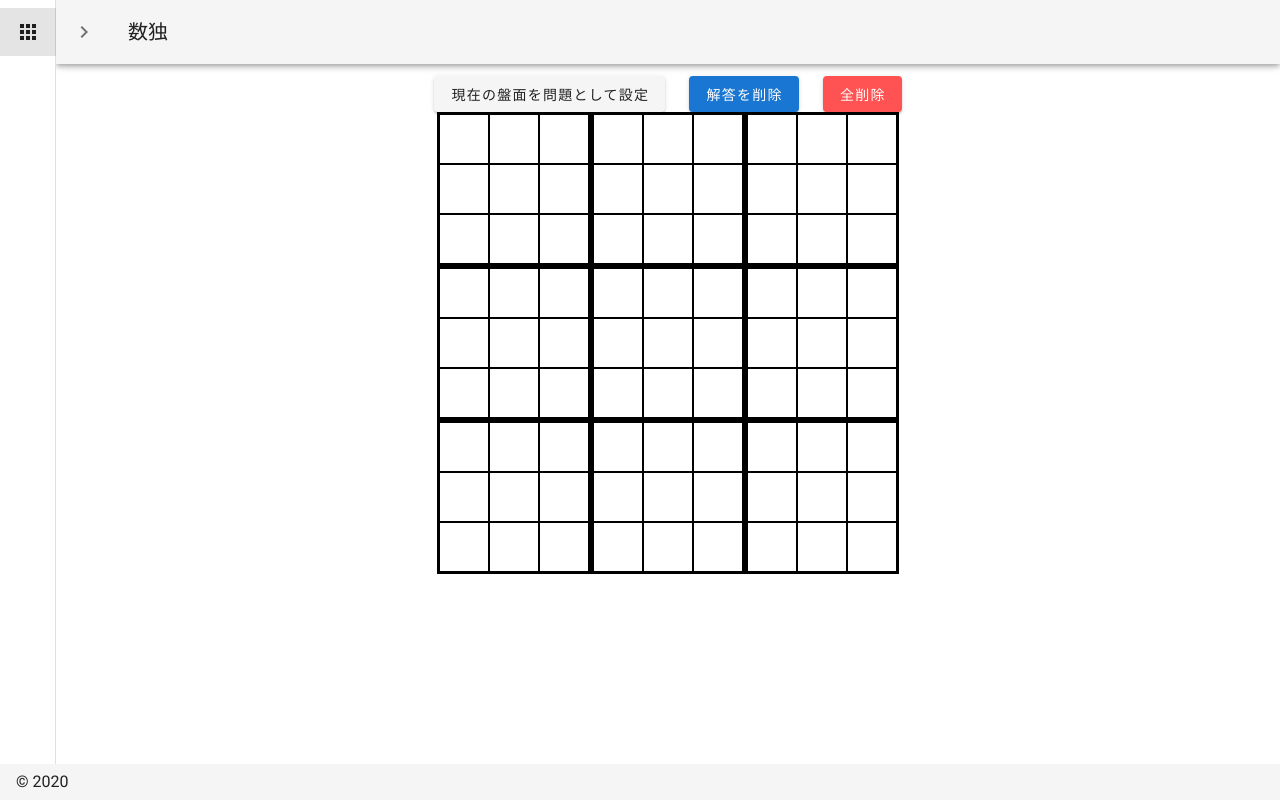
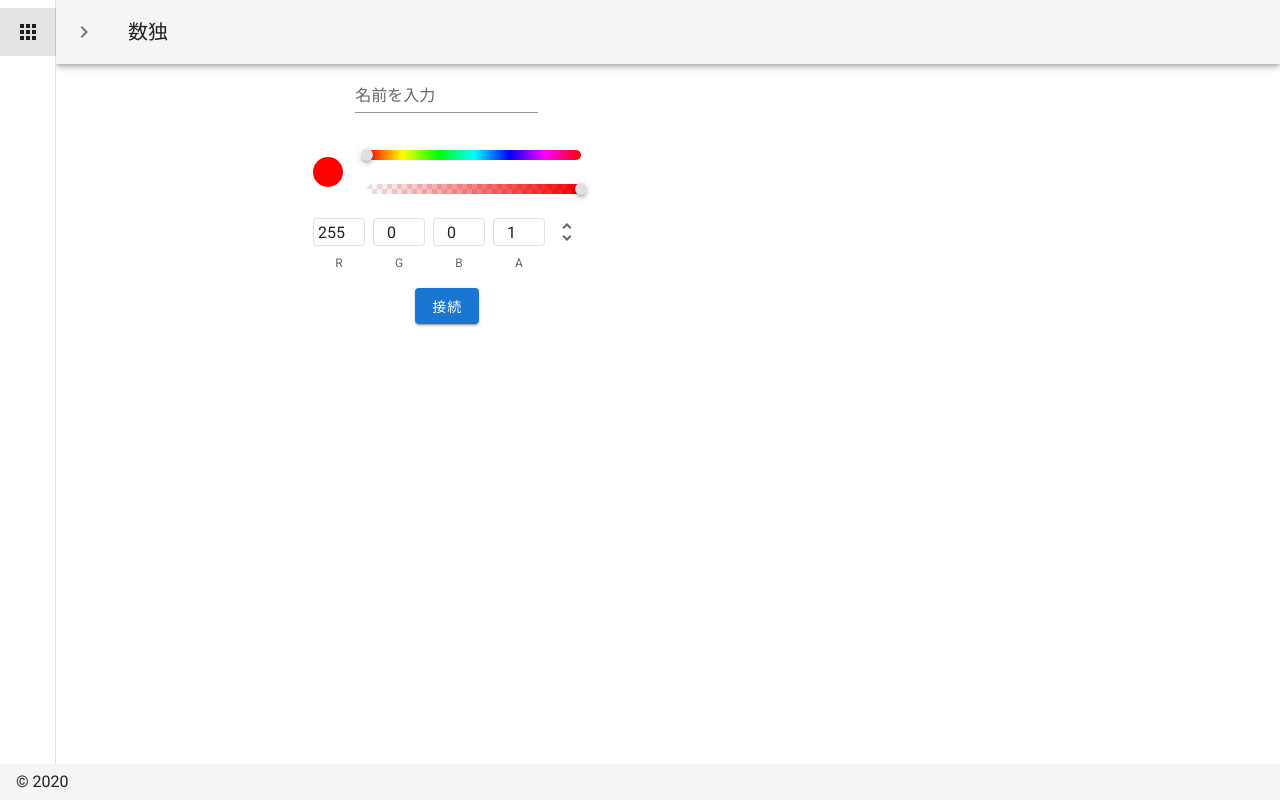
Before and after one commit to ebiyuu1121/sudoku, a Nuxt app: page / in a window 1280 px wide. Built offline with nearby package versions, Linux system fonts and the light colour scheme.

Commit message:
[add] とりあえずsocketで接続できるようになった

```diff
--- a/pages/index.vue
+++ b/pages/index.vue
@@ -1,6 +1,22 @@
 <template>
+  <v-layout>
     <v-layout column justify-center align-center>
-    <v-row>
+      <v-row v-if="connected">
+        <span :style="`color: ${this.color}`">{{name}}</span>
+      </v-row>
+      <v-row v-if="!connected">
+        <v-text-field label="名前を入力" v-model="name"></v-text-field>
+      </v-row>
+      <v-row v-if="!connected">
+        <v-color-picker hide-canvas v-model="color"></v-color-picker>
+      </v-row>
+      <v-row v-if="!connected">
+        <v-btn color="primary" @click="connect">接続</v-btn>
+      </v-row>
+      <v-row v-if="connected">
+        <v-btn color="error" @click="disconnect">切断</v-btn>
+      </v-row>
+      <v-row v-if="connected">
         <v-col>
           <v-btn @click="setProblem">現在の盤面を問題として設定</v-btn>
         </v-col>
@@ -11,7 +27,7 @@
           <v-btn color="error" @click="clearAll">全削除</v-btn>
         </v-col>
       </v-row>
-    <div class="cell-wrap">
+      <div class="cell-wrap" v-if="connected">
         <div class="cell-group__row" v-for="startRow in [0,3,6]" :key="startRow">
           <div class="cell-group" v-for="startCol in [0,3,6]" :key="startCol">
             <div class="cell__row" v-for="row in [startRow,startRow+1,startRow+2]" dense :key="row">
@@ -24,9 +40,11 @@
                 active: activeCell && row == activeCell.row && col == activeCell.col,
                 problem: cells[row][col].isProblem
                 }"
+                  :style="`color: ${cells[row][col].color}`"
                   :readonly="cells[row][col].isProblem"
                   v-model="cells[row][col].value"
                   @focus="activeCell = {row: row, col: col}"
+                  @input="cellChanged"
                 />
               </div>
             </div>
@@ -34,9 +52,19 @@
         </div>
       </div>
     </v-layout>
+    <v-layout>
+      <v-list v-if="connected">
+        <v-list-item v-for="(user, key) in users" :key="key">
+          <span :style="`color: ${user.color}`">{{user.name}}</span>
+        </v-list-item>
+      </v-list>
+    </v-layout>
+  </v-layout>
 </template>
 
 <script>
+import io from "socket.io-client";
+
 export default {
   components: {},
   data() {
@@ -46,13 +74,19 @@ export default {
         JSON.stringify(
           new Array(9).fill(
             new Array(9).fill({
-              value: null,
+              value: "",
               isProblem: false,
-              inputBy: null
+              inputBy: "",
+              color: ""
             })
           )
         )
-      )
+      ),
+      socket: "",
+      name: "",
+      color: "",
+      connected: false,
+      users: {}
     };
   },
   computed: {
@@ -82,6 +116,7 @@ export default {
           }
         }
       }
+      this.socket.emit("cell-changed", this.cells);
     },
     clearAns() {
       for (let row = 0; row < 9; row++) {
@@ -91,34 +126,64 @@ export default {
           }
         }
       }
+      this.socket.emit("cell-changed", this.cells);
     },
     clearAll() {
       this.cells = JSON.parse(
         JSON.stringify(
           new Array(9).fill(
             new Array(9).fill({
-              value: null,
+              value: "",
               isProblem: false,
-              inputBy: null
+              inputBy: "",
+              color: ""
             })
           )
         )
       );
-    }
+      this.socket.emit("cell-changed", this.cells);
     },
-  watch: {
-    cells: {
-      handler() {
+    cellChanged() {
       [0, 1, 2, 3, 4, 5, 6, 7, 8].forEach(row => {
         [0, 1, 2, 3, 4, 5, 6, 7, 8].forEach(col => {
           let val = this.cells[row][col].value;
-            if (val != "" && (isNaN(val) || val < 1 || val > 9)) {
+          if (val == "") {
+            if (this.cells[row][col].inputBy != "") {
+              this.$set(this.cells[row][col], "inputBy", "");
+            }
+          } else {
+            if (isNaN(val) || val < 1 || val > 9) {
               this.$set(this.cells[row][col], "value", "");
+            } else {
+              if (this.cells[row][col].inputBy == "") {
+                this.$set(this.cells[row][col], "inputBy", this.name);
+                this.$set(this.cells[row][col], "color", this.color);
+              }
+            }
           }
         });
       });
+      this.socket.emit("cell-changed", this.cells);
     },
-      deep: true
+    connect() {
+      this.connected = true;
+
+      this.socket = io();
+      this.socket.emit("user-join", {
+        name: this.name,
+        color: this.color
+      });
+      this.socket.on("cell-changed", cells => {
+        this.cells = cells;
+      });
+      this.socket.on("user-update", users => {
+        this.users = users;
+      });
+    },
+    disconnect() {
+      this.socket.emit("user-leave", {});
+      this.socket.close();
+      this.connected = false;
     }
   }
 };
@@ -151,5 +216,5 @@ export default {
     border: red solid 2px
 
   &.problem
-    color: blue
+    color: black !important
 </style>
```
Also changed, not shown: package.json (+8 -6 lines), 2 other files (tests, documents, lock files or other folders). Lines whose indentation alone changed are shown as unchanged.
